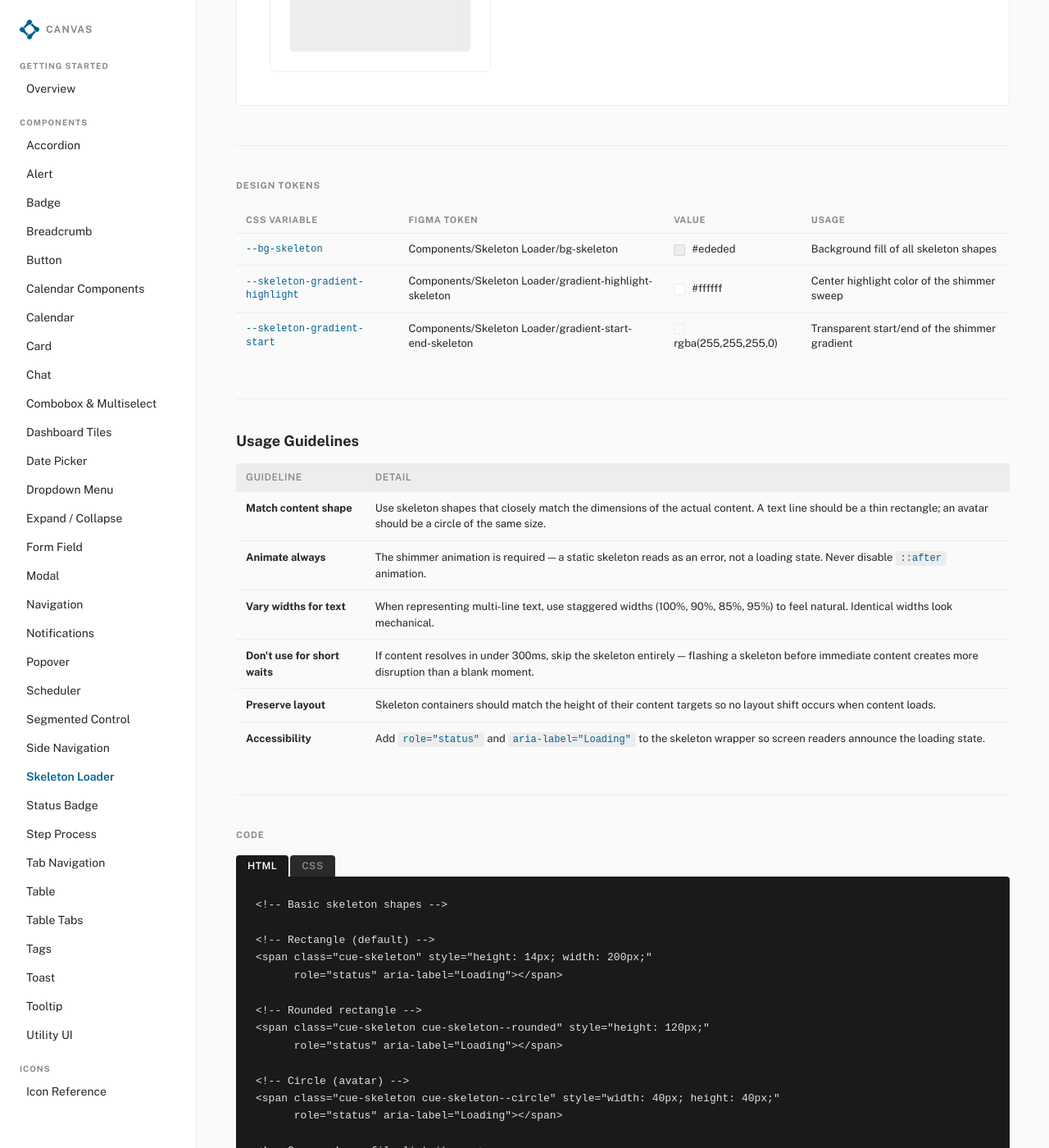
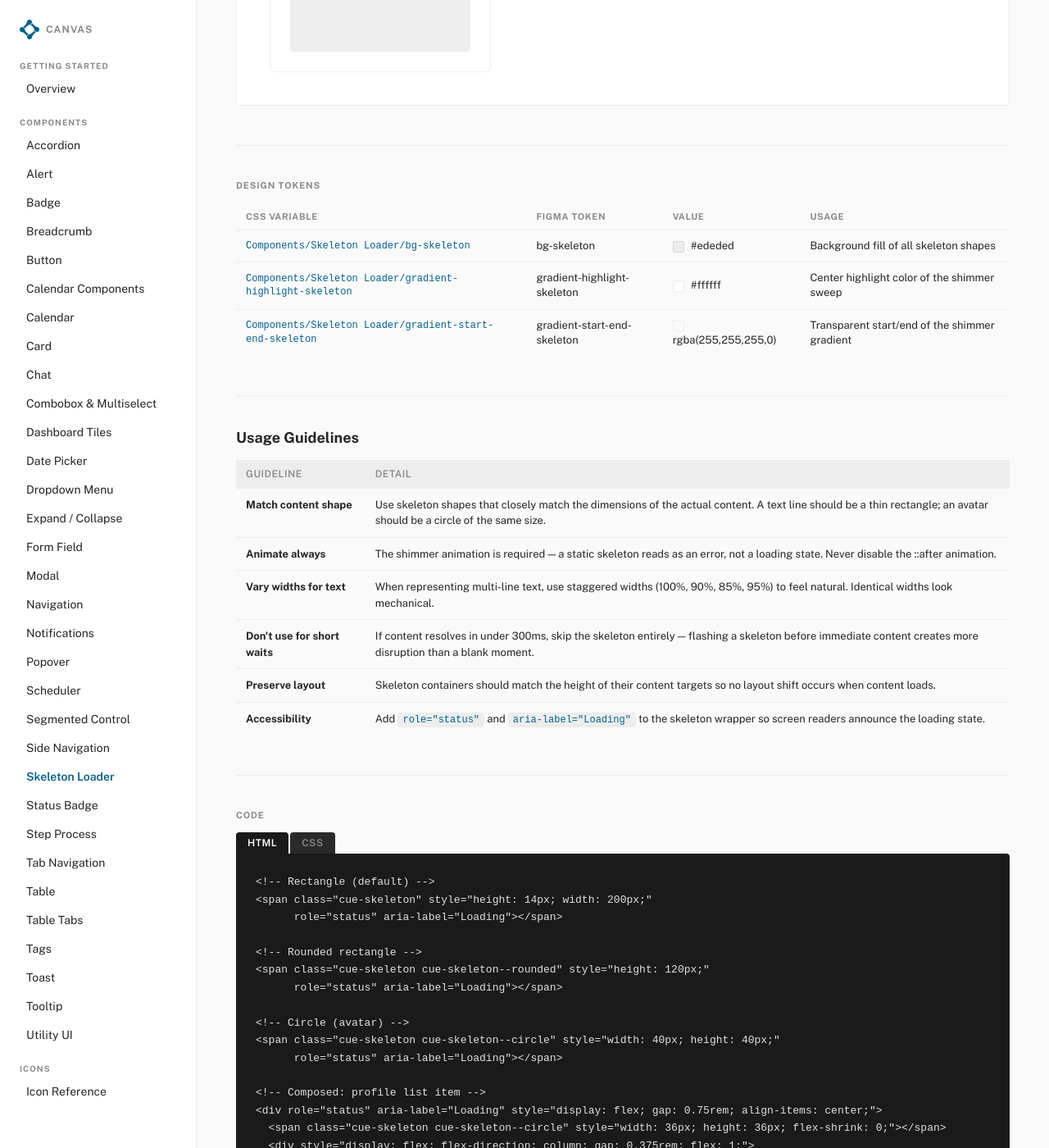
Before and after one commit to toddcoleman-excellis/cue-canvas-docs, a Jekyll site: the page built from components/skeleton-loader.html, in a window 1280 px wide and 1400 px high, scrolled down 2229 px. Shown: the whole window at 82% size. Built offline with Jekyll 4.4.1, drawn with Linux system fonts in a browser that asks for light colours; some of the changed text lies outside the part shown.

Commit message:
claude fix for jekyll

```diff
--- a/components/skeleton-loader.html
+++ b/components/skeleton-loader.html
@@ -6,24 +6,23 @@
 ---
 
 <style>
-  /* Skeleton Loader component styles */
   .cue-skeleton {
     display: block;
-    background-color: var(--bg-skeleton);
+    background-color: #ededed;
     border-radius: 4px;
     overflow: hidden;
     position: relative;
   }
 
   .cue-skeleton::after {
-    content: '';
+    content: "";
     position: absolute;
     inset: 0;
     background: linear-gradient(
       90deg,
-      var(--skeleton-gradient-start) 0%,
-      var(--skeleton-gradient-highlight) 50%,
-      var(--skeleton-gradient-start) 100%
+      rgba(255,255,255,0) 0%,
+      #ffffff 50%,
+      rgba(255,255,255,0) 100%
     );
     animation: skeleton-shimmer 1.5s infinite;
     transform: translateX(-100%);
@@ -34,34 +33,14 @@
     100% { transform: translateX(100%); }
   }
 
-  /* Shape modifiers */
-  .cue-skeleton--circle {
-    border-radius: 50%;
-  }
+  .cue-skeleton--circle  { border-radius: 50%; }
+  .cue-skeleton--rounded { border-radius: 8px; }
 
-  .cue-skeleton--rounded {
-    border-radius: 8px;
-  }
-
-  /* Skeleton tokens */
-  :root {
-    --bg-skeleton: var(--components\/skeleton-loader\/bg-skeleton, #ededed);
-    --skeleton-gradient-highlight: var(--components\/skeleton-loader\/gradient-highlight-skeleton, #ffffff);
-    --skeleton-gradient-start: var(--components\/skeleton-loader\/gradient-start-end-skeleton, rgba(255,255,255,0));
-  }
-
-  /* Demo layout helpers */
   .skeleton-demo-card {
     background: var(--bg-level-1, #ffffff);
     border: 1px solid var(--border-level-1, #ededed);
     border-radius: 8px;
     padding: 1.5rem;
-  }
-
-  .skeleton-row {
-    display: flex;
-    gap: 1rem;
-    align-items: flex-start;
   }
 
   .skeleton-stack {
@@ -70,7 +49,12 @@
     gap: 0.5rem;
   }
 
-  /* Demo: list item row */
+  .skeleton-card-grid {
+    display: grid;
+    grid-template-columns: repeat(4, 1fr);
+    gap: 1rem;
+  }
+
   .skeleton-list-item {
     display: flex;
     align-items: center;
@@ -82,28 +66,6 @@
     border-top: 1px solid var(--border-level-1, #ededed);
   }
 
-  /* Demo: card grid */
-  .skeleton-card-grid {
-    display: grid;
-    grid-template-columns: repeat(4, 1fr);
-    gap: 1rem;
-  }
-
-  /* Demo: profile card */
-  .skeleton-profile {
-    display: flex;
-    gap: 1rem;
-    align-items: flex-start;
-  }
-
-  /* Demo: article */
-  .skeleton-article {
-    display: flex;
-    flex-direction: column;
-    gap: 0.5rem;
-  }
-
-  /* Props table */
   .docs-props-table {
     width: 100%;
     border-collapse: collapse;
@@ -134,21 +96,12 @@
   }
 
   .docs-props-table code {
-    font-family: 'Fira Mono', 'Courier New', monospace;
+    font-family: "Fira Mono", "Courier New", monospace;
     font-size: 0.75rem;
     background: var(--bg-subdued, #ededed);
     padding: 0.125rem 0.375rem;
     border-radius: 3px;
     color: var(--content-body-primary-brand, #03618d);
-  }
-
-  .docs-section-label {
-    font-size: 0.6875rem;
-    font-weight: 700;
-    text-transform: uppercase;
-    letter-spacing: 0.08em;
-    color: var(--content-body-moderate, #8a8a8a);
-    margin-bottom: 1rem;
   }
 </style>
 
@@ -167,24 +120,17 @@
   </p>
   <div class="docs-example">
     <div class="skeleton-demo-card">
-      <!-- Row: full-width bar -->
       <div class="cue-skeleton" style="height: 32px; border-radius: 6px; margin-bottom: 1.25rem;"></div>
-
-      <!-- Row: two partial bars -->
       <div style="display: flex; gap: 1rem; margin-bottom: 1.25rem;">
         <div class="cue-skeleton" style="height: 14px; width: 220px;"></div>
         <div class="cue-skeleton" style="height: 14px; width: 220px;"></div>
       </div>
-
-      <!-- Row: four image blocks -->
       <div class="skeleton-card-grid" style="margin-bottom: 1.25rem;">
         <div class="cue-skeleton" style="height: 85px; border-radius: 6px;"></div>
         <div class="cue-skeleton" style="height: 85px; border-radius: 6px;"></div>
         <div class="cue-skeleton" style="height: 85px; border-radius: 6px;"></div>
         <div class="cue-skeleton" style="height: 85px; border-radius: 6px;"></div>
       </div>
-
-      <!-- Row: text lines + circle avatars -->
       <div style="display: flex; justify-content: space-between; align-items: flex-end;">
         <div class="skeleton-stack">
           <div class="cue-skeleton" style="height: 10px; width: 220px;"></div>
@@ -213,22 +159,18 @@
   </p>
   <div class="docs-example">
     <div style="display: flex; gap: 2rem; align-items: center; flex-wrap: wrap;">
-
       <div style="display: flex; flex-direction: column; align-items: center; gap: 0.5rem;">
         <div class="cue-skeleton" style="width: 120px; height: 32px;"></div>
         <span style="font-size: 0.75rem; color: var(--content-body-moderate);">Default (4px)</span>
       </div>
-
       <div style="display: flex; flex-direction: column; align-items: center; gap: 0.5rem;">
         <div class="cue-skeleton cue-skeleton--rounded" style="width: 120px; height: 32px;"></div>
         <span style="font-size: 0.75rem; color: var(--content-body-moderate);">Rounded (8px)</span>
       </div>
-
       <div style="display: flex; flex-direction: column; align-items: center; gap: 0.5rem;">
         <div class="cue-skeleton cue-skeleton--circle" style="width: 48px; height: 48px;"></div>
         <span style="font-size: 0.75rem; color: var(--content-body-moderate);">Circle</span>
       </div>
-
     </div>
   </div>
 </div>
@@ -242,7 +184,6 @@
     Compose skeleton primitives to mirror the structure of your target UI. The examples below show common patterns in CUE Back Office.
   </p>
 
-  <!-- Pattern: List -->
   <p style="font-size: 0.8125rem; font-weight: 600; margin-bottom: 0.75rem; color: var(--content-body-default);">List rows</p>
   <div class="docs-example" style="margin-bottom: 1.5rem;">
     <div class="skeleton-demo-card" style="padding: 0.75rem 1rem;">
@@ -273,7 +214,6 @@
     </div>
   </div>
 
-  <!-- Pattern: Card grid -->
   <p style="font-size: 0.8125rem; font-weight: 600; margin-bottom: 0.75rem; color: var(--content-body-default);">Card grid</p>
   <div class="docs-example" style="margin-bottom: 1.5rem;">
     <div style="display: grid; grid-template-columns: repeat(3, 1fr); gap: 1rem;">
@@ -298,7 +238,6 @@
     </div>
   </div>
 
-  <!-- Pattern: Form -->
   <p style="font-size: 0.8125rem; font-weight: 600; margin-bottom: 0.75rem; color: var(--content-body-default);">Form fields</p>
   <div class="docs-example">
     <div class="skeleton-demo-card">
@@ -344,20 +283,20 @@
     </thead>
     <tbody>
       <tr>
-        <td>--bg-skeleton</td>
         <td>Components/Skeleton Loader/bg-skeleton</td>
+        <td>bg-skeleton</td>
         <td><span class="docs-token-swatch" style="background:#ededed;"></span>#ededed</td>
         <td>Background fill of all skeleton shapes</td>
       </tr>
       <tr>
-        <td>--skeleton-gradient-highlight</td>
         <td>Components/Skeleton Loader/gradient-highlight-skeleton</td>
+        <td>gradient-highlight-skeleton</td>
         <td><span class="docs-token-swatch" style="background:#ffffff; border: 1px solid #ededed;"></span>#ffffff</td>
         <td>Center highlight color of the shimmer sweep</td>
       </tr>
       <tr>
-        <td>--skeleton-gradient-start</td>
         <td>Components/Skeleton Loader/gradient-start-end-skeleton</td>
+        <td>gradient-start-end-skeleton</td>
         <td><span class="docs-token-swatch" style="background:rgba(255,255,255,0); border: 1px solid #ededed;"></span>rgba(255,255,255,0)</td>
         <td>Transparent start/end of the shimmer gradient</td>
       </tr>
@@ -370,7 +309,6 @@
 <!-- Usage Guidelines -->
 <div class="docs-section">
   <h2 style="font-size: 1.125rem; font-weight: 700; margin-bottom: 1rem;">Usage Guidelines</h2>
-
   <table class="docs-props-table">
     <thead>
       <tr>
@@ -385,7 +323,7 @@
       </tr>
       <tr>
         <td><strong>Animate always</strong></td>
-        <td>The shimmer animation is required — a static skeleton reads as an error, not a loading state. Never disable <code>::after</code> animation.</td>
+        <td>The shimmer animation is required — a static skeleton reads as an error, not a loading state. Never disable the ::after animation.</td>
       </tr>
       <tr>
         <td><strong>Vary widths for text</strong></td>
@@ -418,9 +356,7 @@
   </div>
 
   <div class="docs-code-panel active" id="skel-html">
-    <div class="docs-code-block"><pre><code>&lt;!-- Basic skeleton shapes --&gt;
-
-&lt;!-- Rectangle (default) --&gt;
+    <div class="docs-code-block"><pre><code>&lt;!-- Rectangle (default) --&gt;
 &lt;span class="cue-skeleton" style="height: 14px; width: 200px;"
       role="status" aria-label="Loading"&gt;&lt;/span&gt;
 
@@ -443,25 +379,23 @@
   </div>
 
   <div class="docs-code-panel" id="skel-css">
-    <div class="docs-code-block"><pre><code>/* Skeleton Loader base */
-.cue-skeleton {
+    <div class="docs-code-block"><pre><code>.cue-skeleton {
   display: block;
-  background-color: var(--bg-skeleton);
+  background-color: #ededed;
   border-radius: 4px;
   overflow: hidden;
   position: relative;
 }
 
-/* Shimmer animation via ::after pseudo-element */
 .cue-skeleton::after {
-  content: '';
+  content: "";
   position: absolute;
   inset: 0;
   background: linear-gradient(
     90deg,
-    var(--skeleton-gradient-start) 0%,
-    var(--skeleton-gradient-highlight) 50%,
-    var(--skeleton-gradient-start) 100%
+    rgba(255,255,255,0) 0%,
+    #ffffff 50%,
+    rgba(255,255,255,0) 100%
   );
   animation: skeleton-shimmer 1.5s infinite;
   transform: translateX(-100%);
@@ -472,15 +406,7 @@
   100% { transform: translateX(100%); }
 }
 
-/* Shape modifiers */
 .cue-skeleton--circle  { border-radius: 50%; }
-.cue-skeleton--rounded { border-radius: 8px; }
-
-/* Design tokens */
-:root {
-  --bg-skeleton:                  #ededed;     /* bg-skeleton */
-  --skeleton-gradient-highlight:  #ffffff;     /* gradient-highlight-skeleton */
-  --skeleton-gradient-start:      rgba(255,255,255,0); /* gradient-start-end-skeleton */
-}</code></pre></div>
+.cue-skeleton--rounded { border-radius: 8px; }</code></pre></div>
   </div>
 </div>
```
Also changed, not shown: 1 other file.
